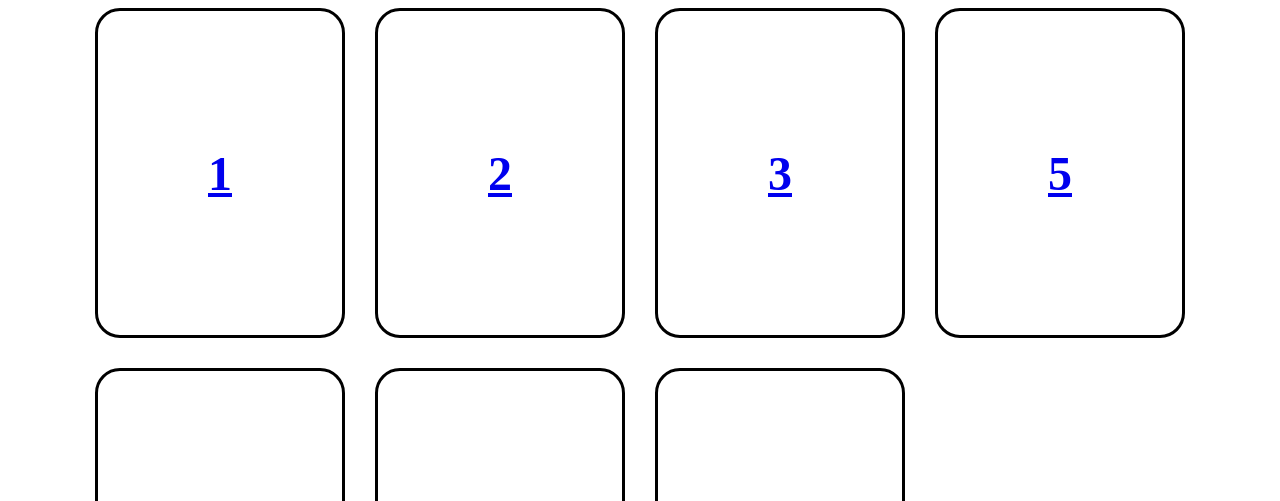
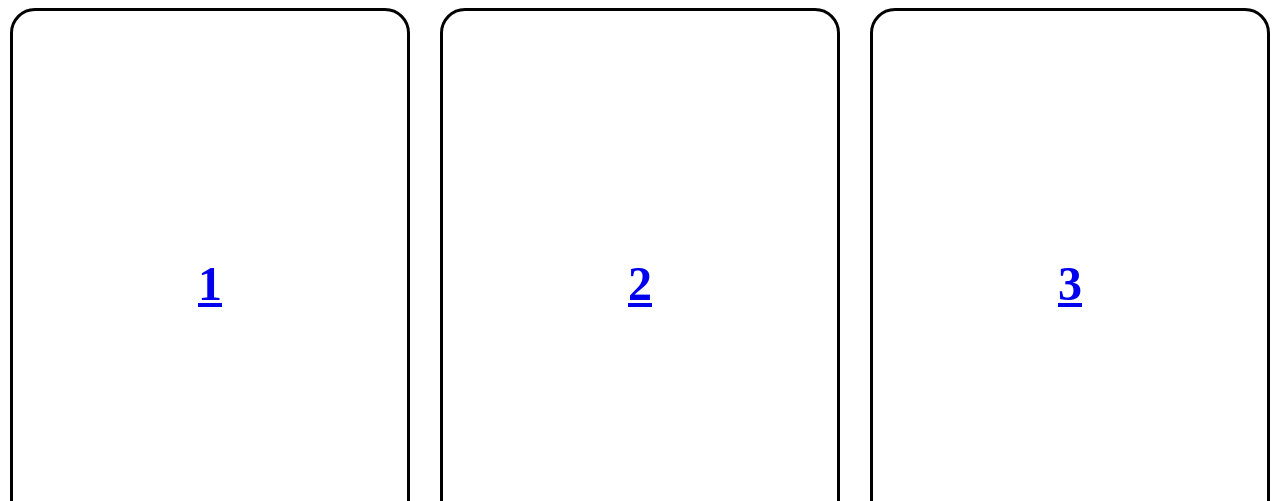
Before and after one commit to dovydasvenckus/scrum-poker, a React app: page / in a window 1280 px wide. Shown: the top 501 px of the page. Built offline with nearby package versions, Linux system fonts and the light colour scheme.

Commit message:
Increase card size

```diff
--- a/src/index.css
+++ b/src/index.css
@@ -1,7 +1,7 @@
 .cards {
   display: grid;
-  grid-template-columns: repeat(auto-fit, 250px);
-  grid-template-rows: repeat(3, 330px);
+  grid-template-columns: repeat(auto-fit, 400px);
+  grid-template-rows: repeat(4, 550px);
   grid-gap: 30px;
   justify-content: center;
 }
```
